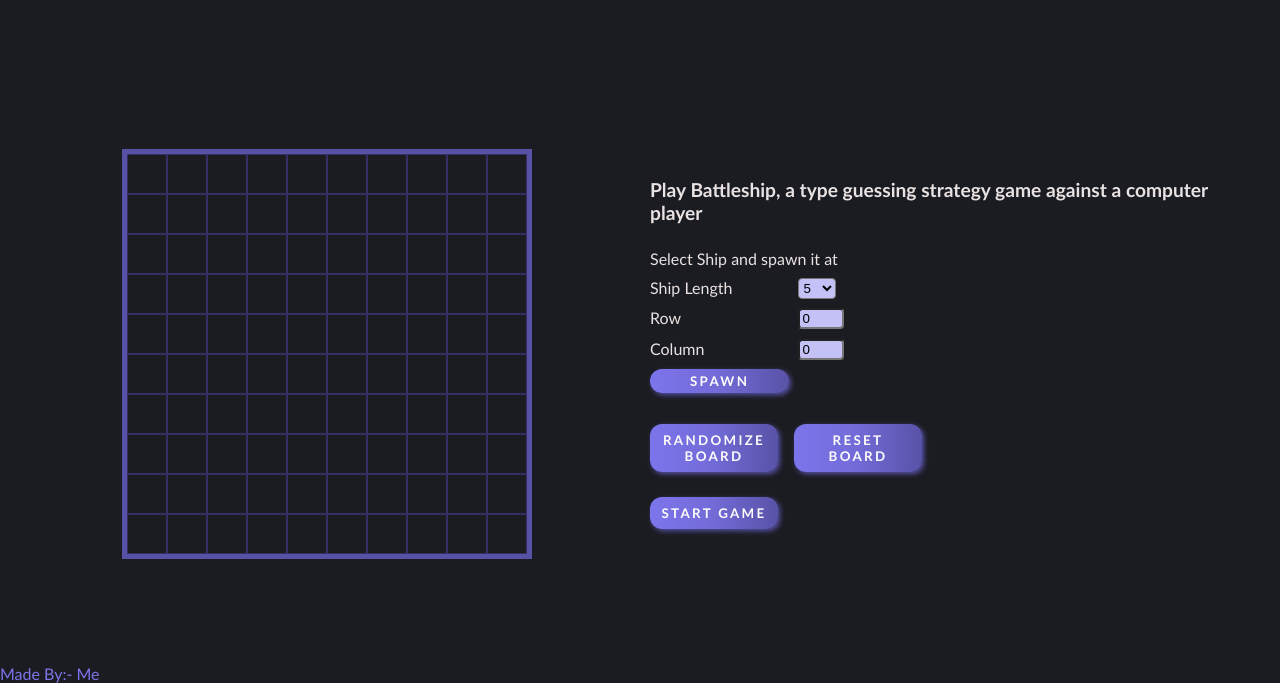
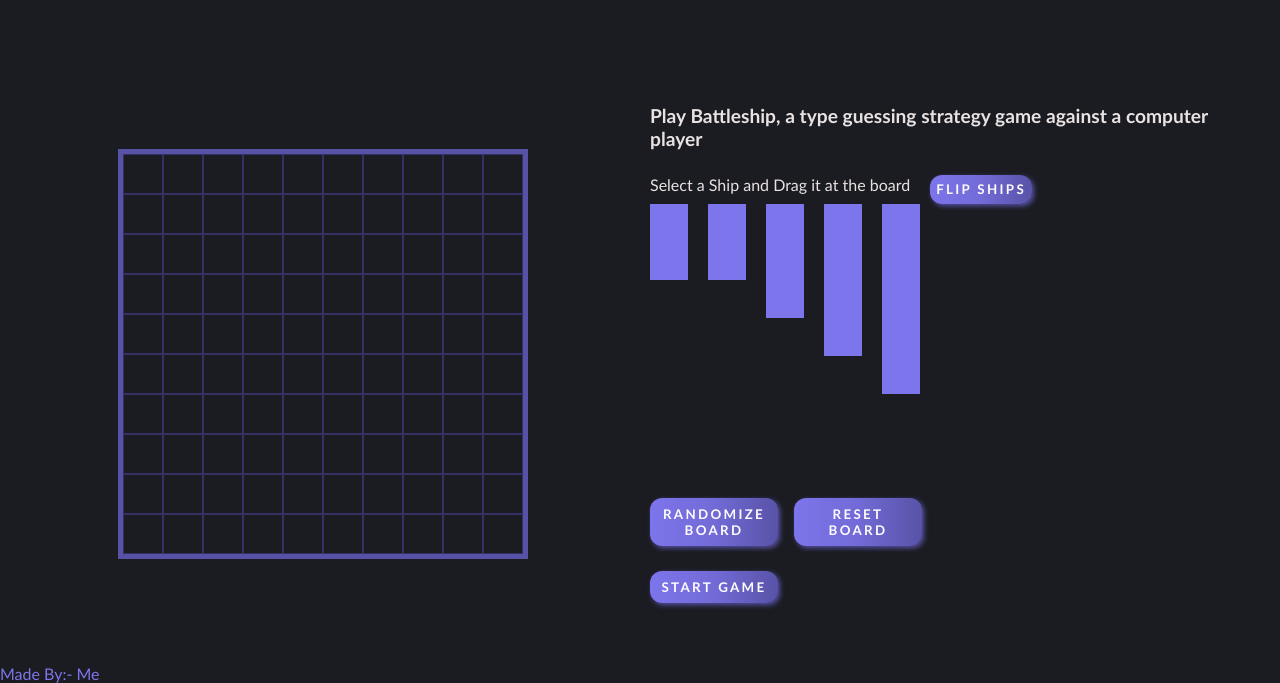
Before and after one commit to sumedh27/battleship, a website built with webpack: page src/template.html in a window 1280 px wide. Shown: the part 117-800 px from the top of the page. Built offline with nearby package versions, Linux system fonts and the light colour scheme.

Commit message:
Add draggable ships

```diff
--- a/src/styles.css
+++ b/src/styles.css
@@ -130,12 +130,12 @@ input[type='number'] {
     grid-template-columns: 1fr 1fr;
     grid-template-rows: 1fr;
     gap: 20px;
-    padding: 1.5rem;
+    padding: 1rem;
 }
 
 .player-select {
     display: grid;
-    grid-template-rows: auto minmax(150px, auto) auto auto;
+    grid-template-rows: auto 298.4px auto auto;
     gap: 25px;
 }
 
@@ -247,17 +247,25 @@ input[type='number'] {
     margin-right: 1rem;
 }
 
-#spawn-ship {
-    display: grid;
-    grid-template-columns: 15ch 1fr;
-    grid-template-rows: 1fr 1fr 1fr;
-    gap: 1ch;
+.user-title {
+    display: flex;
+    gap: 20px;
+}
+.draggableShips {
+    display: flex;
+    height: 100%;
+    gap: 20px;
 }
 
-select,
-input[type='number'] {
-    max-width: 5ch;
-    border-radius: 4px;
+.dragShip {
+    width: 38px;
+    height: calc(38px * var(--size));
+    background-color: var(--primary-500);
+}
+
+.dragShip.horizontal {
+    width: calc(38px * var(--size));
+    height: 38px;
 }
 
 .win-modal {
--- a/src/ui/playerScreen.js
+++ b/src/ui/playerScreen.js
@@ -38,117 +38,90 @@ export default function playerScreen(game, player, computer, ships) {
     userInputSection.classList.add('user-inputs');
 
     function createSpawnShips() {
-        const formText = document.createElement('p');
-        userInputSection.appendChild(formText);
-        formText.textContent = 'Select Ship and spawn it at';
+        let vertical = true;
 
-        const spawnFormEl = document.createElement('form');
+        const divTitle = document.createElement('div');
+        userInputSection.appendChild(divTitle);
+        divTitle.classList.add('user-title');
 
-        userInputSection.appendChild(spawnFormEl);
-        spawnFormEl.id = 'spawn-ship';
+        const dragTitle = document.createElement('p');
+        divTitle.appendChild(dragTitle);
+        dragTitle.textContent = 'Select a Ship and Drag it at the board';
 
-        const labelShip = document.createElement('label');
-        labelShip.setAttribute('for', 'ship-sizes');
-        labelShip.textContent = 'Ship Length';
-        spawnFormEl.appendChild(labelShip);
+        const changeOrientationBtn = document.createElement('button');
+        changeOrientationBtn.textContent = 'Flip Ships';
+        divTitle.appendChild(changeOrientationBtn);
 
-        const selectShip = document.createElement('select');
-        selectShip.id = 'ship-sizes';
-        selectShip.name = 'ship-sizes';
-        spawnFormEl.appendChild(selectShip);
+        const dragShipsDiv = document.createElement('div');
+        userInputSection.appendChild(dragShipsDiv);
+        dragShipsDiv.classList.add('draggableShips');
 
-        const labelRow = document.createElement('label');
-        labelRow.setAttribute('for', 'row');
-        labelRow.textContent = 'Row';
-        spawnFormEl.appendChild(labelRow);
+        changeOrientationBtn.addEventListener('click', () => {
+            vertical ? (vertical = false) : (vertical = true);
+            dragShipsDiv.replaceChildren();
+            spawnDragShips(vertical);
+            if (vertical) {
+                dragShipsDiv.style.setProperty('flex-direction', 'row');
+            } else {
+                dragShipsDiv.style.setProperty('flex-direction', 'column');
+            }
+        });
 
-        const inputRow = document.createElement('input');
-        inputRow.type = 'number';
-        inputRow.id = 'row';
-        inputRow.name = 'row';
-        inputRow.value = 0;
-        inputRow.min = 0;
-        inputRow.max = 9;
-        spawnFormEl.appendChild(inputRow);
+        function spawnDragShips(vertical) {
+            const sizeTwoOne = document.createElement('div');
+            sizeTwoOne.draggable = true;
+            sizeTwoOne.dataset.size = 2;
+            sizeTwoOne.classList.add('dragShip');
+            if (!vertical) {
+                sizeTwoOne.classList.add('horizontal');
+            }
+            sizeTwoOne.style = '--size: 2';
+            dragShipsDiv.appendChild(sizeTwoOne);
 
-        const labelCol = document.createElement('label');
-        labelCol.setAttribute('for', 'row');
-        labelCol.textContent = 'Column';
-        spawnFormEl.appendChild(labelCol);
+            const sizeTwoTwo = document.createElement('div');
+            sizeTwoTwo.draggable = true;
+            sizeTwoTwo.dataset.size = 2;
+            sizeTwoTwo.classList.add('dragShip');
+            if (!vertical) {
+                sizeTwoTwo.classList.add('horizontal');
+            }
+            sizeTwoTwo.style = '--size: 2';
+            dragShipsDiv.appendChild(sizeTwoTwo);
 
-        const inputCol = document.createElement('input');
-        inputCol.type = 'number';
-        inputCol.id = 'col';
-        inputCol.name = 'col';
-        inputCol.value = 0;
-        inputCol.min = 0;
-        inputCol.max = 9;
-        spawnFormEl.appendChild(inputCol);
+            const sizeThree = document.createElement('div');
+            sizeThree.draggable = true;
+            sizeThree.dataset.size = 3;
+            sizeThree.classList.add('dragShip');
+            if (!vertical) {
+                sizeThree.classList.add('horizontal');
+            }
+            sizeThree.style = '--size: 3';
+            dragShipsDiv.appendChild(sizeThree);
 
-        const spawnBtn = document.createElement('button');
-        spawnBtn.classList.add('spawn-btn');
-        spawnBtn.type = 'submit';
-        spawnBtn.textContent = 'Spawn';
-        spawnFormEl.appendChild(spawnBtn);
+            const sizeFour = document.createElement('div');
+            sizeFour.draggable = true;
+            sizeFour.dataset.size = 4;
+            sizeFour.classList.add('dragShip');
+            if (!vertical) {
+                sizeFour.classList.add('horizontal');
+            }
+            sizeFour.style = '--size: 4';
+            dragShipsDiv.appendChild(sizeFour);
+
+            const sizeFive = document.createElement('div');
+            sizeFive.draggable = true;
+            sizeFive.dataset.size = 5;
+            sizeFive.classList.add('dragShip');
+            if (!vertical) {
+                sizeFive.classList.add('horizontal');
+            }
+            sizeFive.style = '--size: 5';
+            dragShipsDiv.appendChild(sizeFive);
+        }
+        spawnDragShips(vertical);
     }
 
-    if (userInputSection.childElementCount === 0) {
-        createSpawnShips();
-        const selectShip = document.querySelector('#ship-sizes');
-        fillDropDown(selectShip);
-        const spawnForm = document.querySelector('#spawn-ship');
-        createSpawnFormListener(spawnForm);
-    }
-
-    function removeSpawnShips() {
-        userInputSection.replaceChildren();
-    }
-
-    // const formText = document.createElement('p');
-    // userInputSection.appendChild(formText);
-    // formText.textContent = 'Select Ship and spawn it at';
-
-    // const spawnFormEl = document.createElement('form');
-
-    // userInputSection.appendChild(spawnFormEl);
-    // spawnFormEl.id = 'spawn-ship';
-
-    // const labelShip = document.createElement('label');
-    // labelShip.setAttribute('for', 'ship-sizes');
-    // labelShip.textContent = 'Ship Length';
-    // spawnFormEl.appendChild(labelShip);
-
-    // const selectShip = document.createElement('select');
-    // selectShip.id = 'ship-sizes';
-    // selectShip.name = 'ship-sizes';
-    // spawnFormEl.appendChild(selectShip);
-
-    // const labelRow = document.createElement('label');
-    // labelRow.setAttribute('for', 'row');
-    // labelRow.textContent = 'Row';
-    // spawnFormEl.appendChild(labelRow);
-
-    // const inputRow = document.createElement('input');
-    // inputRow.type = 'number';
-    // inputRow.id = 'row';
-    // inputRow.name = 'row';
-    // spawnFormEl.appendChild(inputRow);
-
-    // const labelCol = document.createElement('label');
-    // labelCol.setAttribute('for', 'row');
-    // labelCol.textContent = 'Column';
-    // spawnFormEl.appendChild(labelCol);
-
-    // const inputCol = document.createElement('input');
-    // inputCol.type = 'number';
-    // inputCol.id = 'col';
-    // inputCol.name = 'col';
-    // spawnFormEl.appendChild(inputCol);
-
-    // const spawnBtn = document.createElement('button');
-    // spawnBtn.type = 'submit';
-    // spawnBtn.textContent = 'Spawn';
-    // spawnFormEl.appendChild(spawnBtn);
+    createSpawnShips();
 
     const randomSection = document.createElement('div');
     randomSection.classList.add('random-section');
@@ -177,20 +150,8 @@ export default function playerScreen(game, player, computer, ships) {
 
     const playerCells = document.querySelectorAll('#player-cell');
 
-    function fillDropDown(selectShip) {
-        selectShip.replaceChildren();
-
-        ships.forEach((ship) => {
-            const optionEl = document.createElement('option');
-            optionEl.value = ship;
-            optionEl.textContent = ship;
-            selectShip.appendChild(optionEl);
-        });
-    }
-
     randomizeBtn.addEventListener('click', () => {
         if (userInputSection.childElementCount > 0) {
-            removeSpawnShips();
             shipsDeployedSuccess();
         }
         ships = [5, 4, 3, 2, 2];
@@ -202,54 +163,12 @@ export default function playerScreen(game, player, computer, ships) {
         if (userInputSection.childElementCount <= 1) {
             shipsYetToBeDeployed();
             createSpawnShips();
-            const selectShip = document.querySelector('#ship-sizes');
-            fillDropDown(selectShip);
-            const spawnForm = document.querySelector('#spawn-ship');
-            createSpawnFormListener(spawnForm);
         }
-        const selectShip = document.querySelector('#ship-sizes');
 
         playerGameboard.reset();
         spawnShips(playerCells, board);
         ships = [5, 4, 3, 2, 2];
-        fillDropDown(selectShip);
     });
-
-    function createSpawnFormListener(spawnForm) {
-        spawnForm.addEventListener('submit', (e) => {
-            e.preventDefault();
-            const row = Number(e.target.row.value);
-            const col = Number(e.target.col.value);
-            const selectedShip = Number(
-                document.querySelector('#ship-sizes').value
-            );
-
-            const index = ships.indexOf(selectedShip);
-
-            console.log(`spawningAt(${row},${col},${selectedShip})`);
-
-            const spawnAt = playerGameboard.spawnShipAt(
-                [row, col],
-                Ship(selectedShip)
-            );
-            console.log(spawnAt);
-
-            if (spawnAt) {
-                const selectShip = document.querySelector('#ship-sizes');
-
-                ships.splice(index, 1);
-                fillDropDown(selectShip);
-                spawnShips(playerCells, board);
-            }
-
-            if (ships.length === 0) {
-                if (userInputSection.childElementCount > 0) {
-                    removeSpawnShips();
-                }
-                shipsDeployedSuccess();
-            }
-        });
-    }
 
     function shipsDeployedSuccess() {
         userInputSection.replaceChildren();
```
